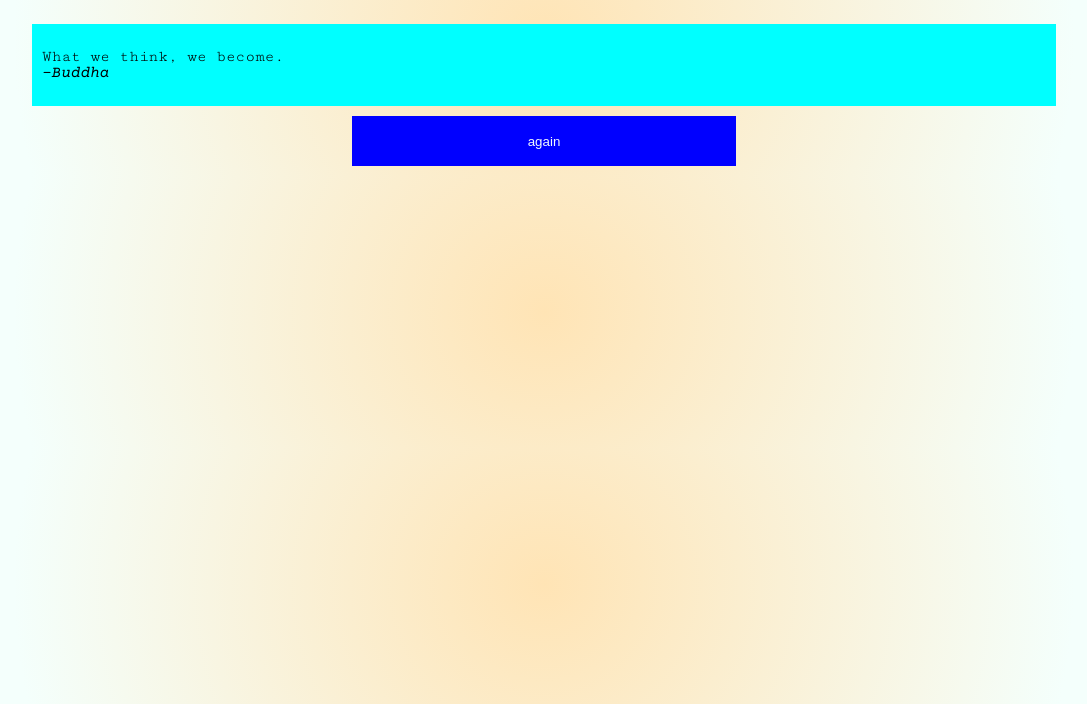
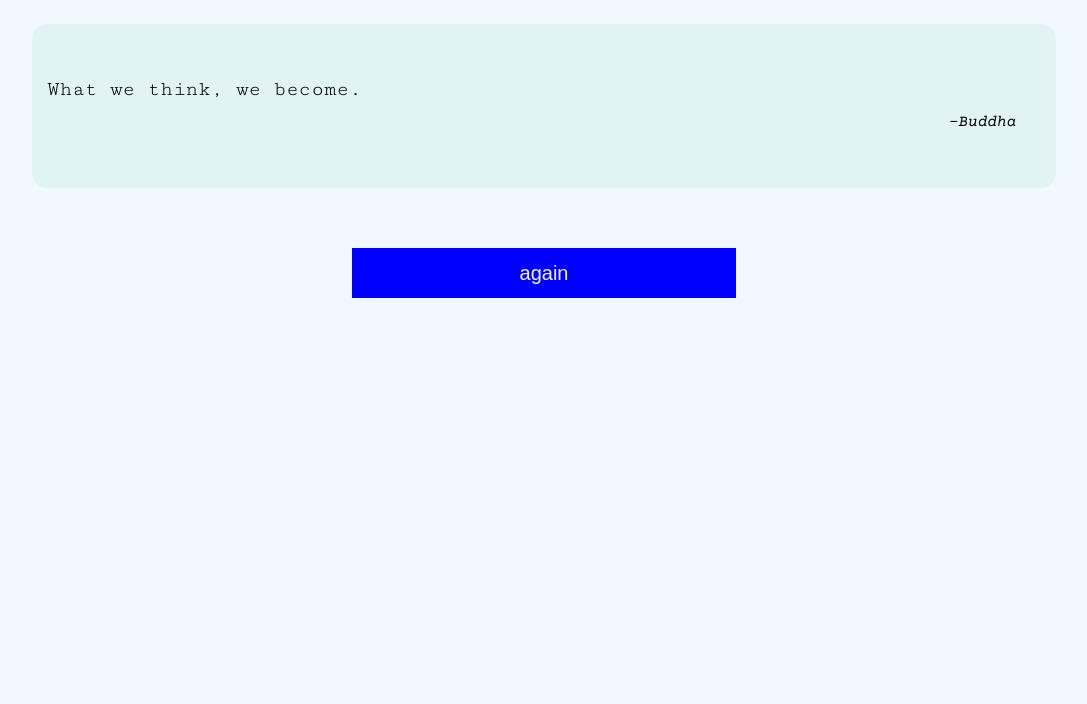
Before and after one commit to aldin-nasrun/quoteplay, a plain HTML site: page index.html in a window 1280 px wide. Shown: the part 96-800 px from the top of the page, without its empty margins (96-1183 px from the left). Drawn offline with nearby package versions, Linux system fonts and the light colour scheme.

Commit message:
change bg and some ui

```diff
--- a/style/style.css
+++ b/style/style.css
@@ -124,12 +124,7 @@ table {
 }
 /* end of css reset */
 body {
-  background: rgb(255, 228, 181);
-  background: radial-gradient(
-    circle,
-    rgba(255, 228, 181, 1) 0%,
-    rgba(244, 255, 252, 1) 81%
-  );
+  background: aliceblue;
   display: flex;
   flex-direction: column;
 }
@@ -141,14 +136,21 @@ header {
 .card {
   margin: 0 auto;
   width: 80vw;
-  padding: 25px 10px;
-  background-color: aqua;
+  padding: 50px 15px;
+  background-color: #e1f3f3;
   box-sizing: border-box;
+  line-height: 2em;
+  border-radius: 15px;
 }
+/* add lyt before card */
+
 .card #quote {
+  font-size: 1.3em;
   font-family: "Cutive Mono", monospace;
 }
 .card #name {
+  padding-right: 25px;
+  text-align: right;
   font-family: "Courier Prime", monospace;
 }
 .randombtn {
@@ -156,13 +158,14 @@ header {
   display: flex;
 }
 #randomButton {
-  margin: 0 auto;
+  margin: 50px auto 0;
   text-align: center;
   width: 30vw;
   height: 50px;
   color: aliceblue;
   background-color: blue;
   border: none;
+  font-size: 20px;
 }
 #randomButton:hover {
   cursor: pointer;
```
